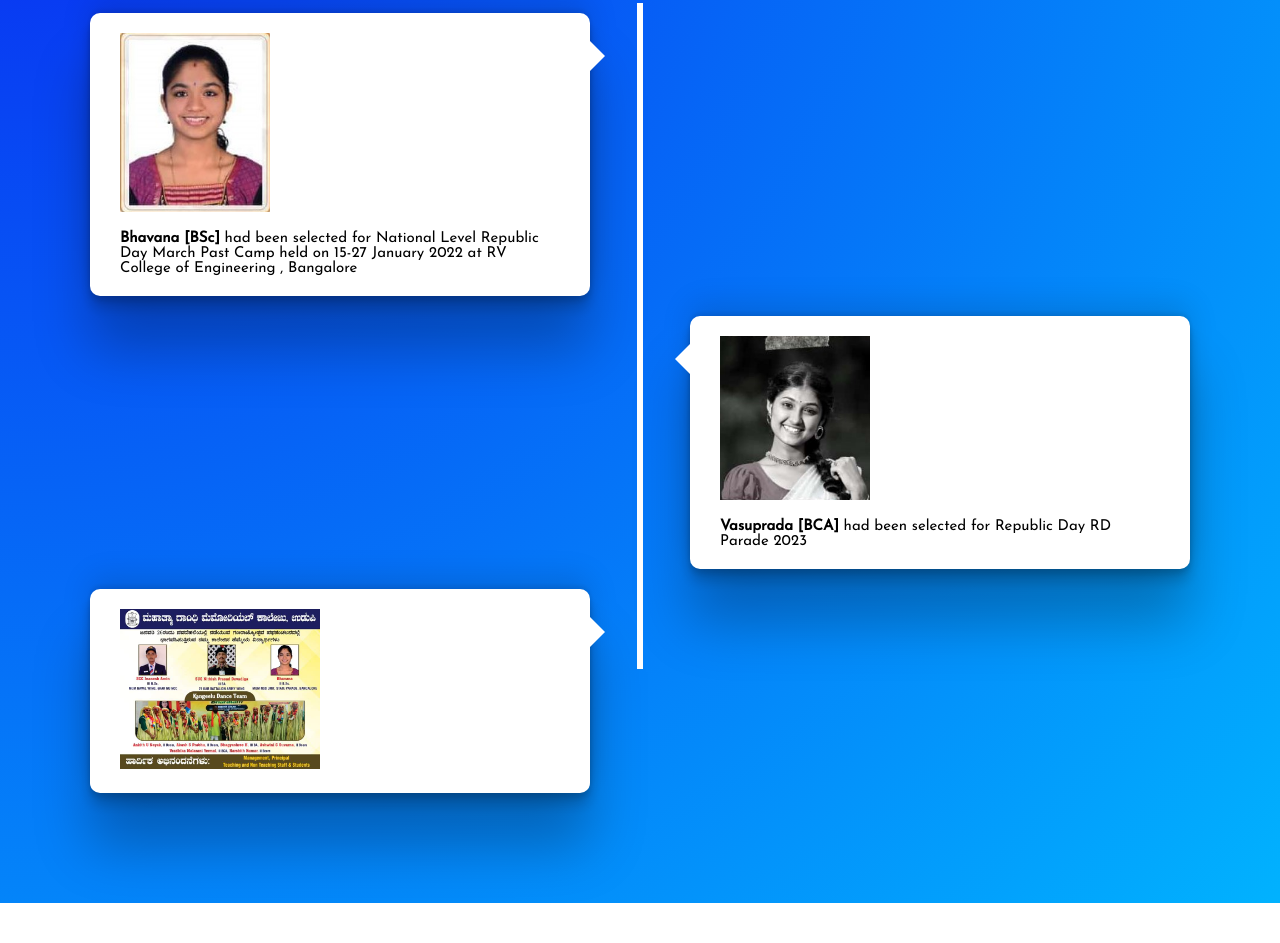
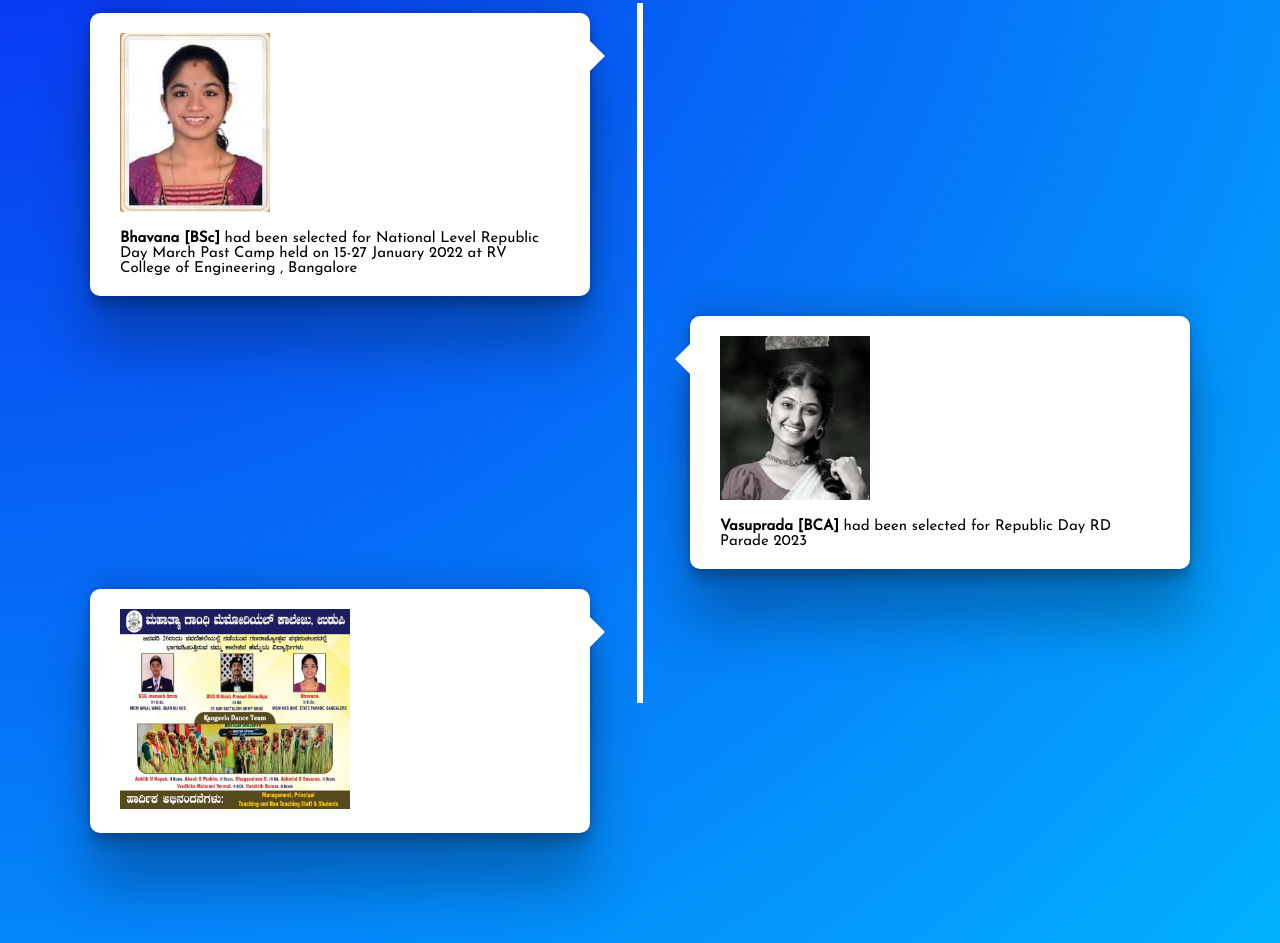
Before and after one commit to mgmconnect/achievements, a plain HTML site: page index.html in a window 1280 px wide. Shown: the part 277-1220 px from the top of the page. Before the commit the page ends 1180 px from the top, so only its background shows below. Drawn offline with Linux system fonts and the light colour scheme.

Commit message:
Update index.html

```diff
--- a/index.html
+++ b/index.html
@@ -34,7 +34,7 @@
 
     <div class="container left-container">
         <div class="text-box">
-            <img class="bannerimage" width="200" src="ImagesAc/RepublicDay Parade.jpeg" alt="Vasuprada RD Selection 2023">
+            <img class="bannerimage" width="230" height="200" src="ImagesAc/RepublicDay Parade.jpeg" alt="Vasuprada RD Selection 2023">
             <span class="left-container-arrow"></span>
         </div>
     </div>
```
